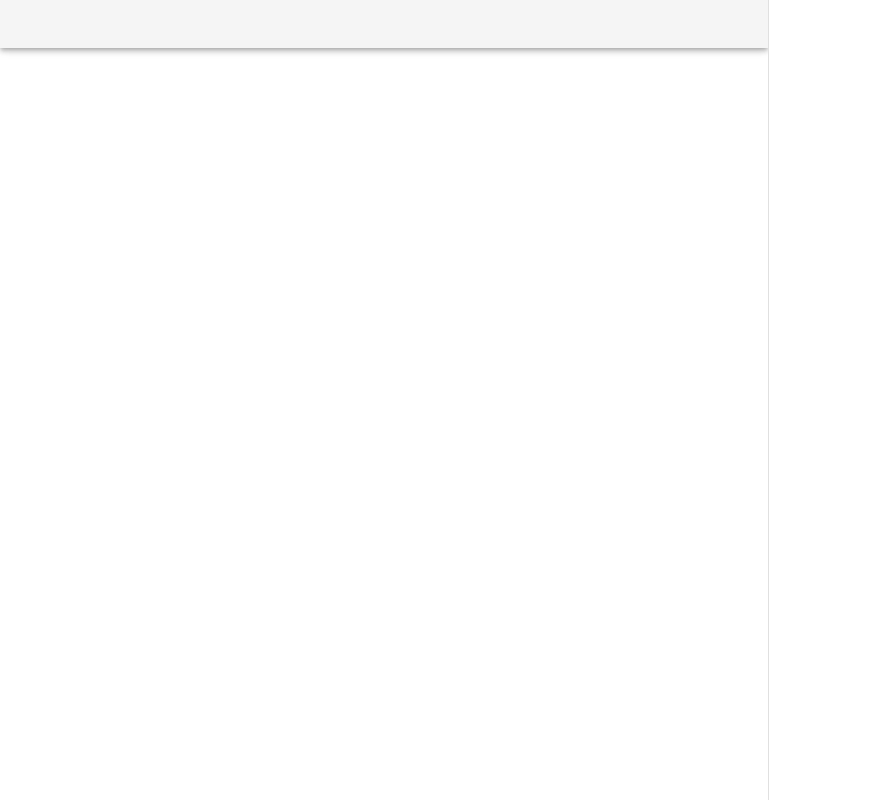
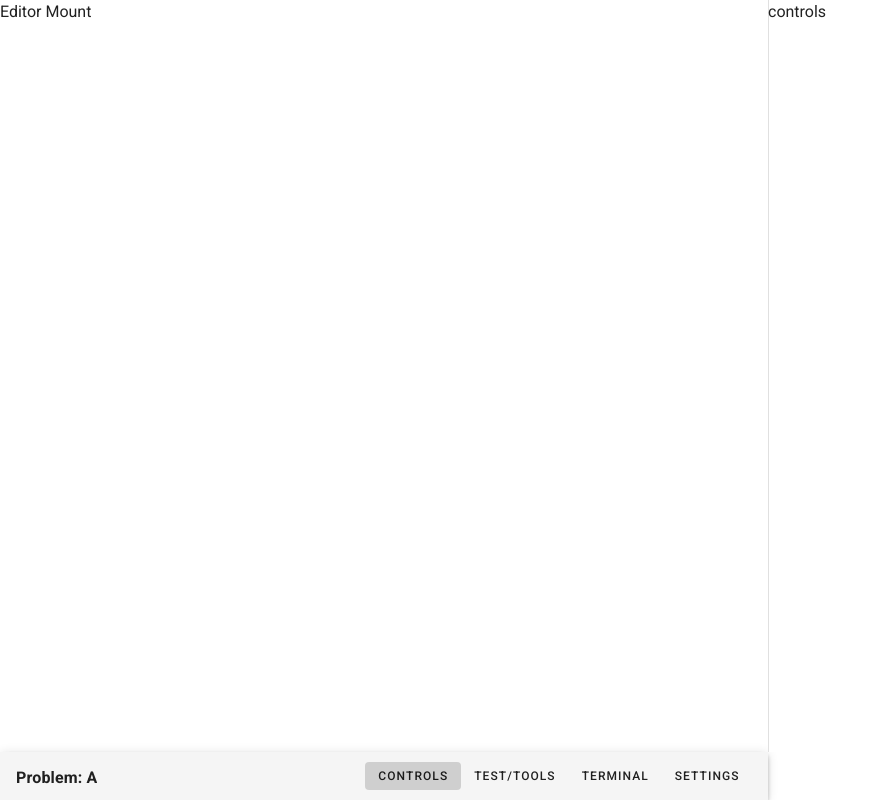
Before and after one commit to hnanacc/sprint, a Vue app: page /#/ in a window 1280 px wide. Shown: the whole page, without its empty margins (0-888 px from the left). Built offline with nearby package versions, Linux system fonts and the light colour scheme.

Commit message:
Added routes & some components

```diff
--- a/src/App.vue
+++ b/src/App.vue
@@ -1,16 +1,36 @@
 <template>
   <v-app app>
 
-    <v-navigation-drawer permanent right width="40%" app>
-      <router-view> </router-view>
+    <!-- App bar -> default on the top  -->
+    <AppBar></AppBar>
+
+    <!-- Navigation panel -> default on the right  -->
+    <v-navigation-drawer permanent :right="rightNavDrawer" width="40%" app>
+      <router-view></router-view>
     </v-navigation-drawer>
 
-    <v-app-bar dense app>
-    </v-app-bar>
 
-    <v-content>
-      <div id="editor"></div>
-    </v-content>
+
+    <!-- editor container -->
+    <v-content><Monaco></Monaco></v-content>
 
   </v-app>
 </template>
+
+<script>
+
+import Monaco from '@/editor/Monaco.vue';
+import AppBar from '@/components/AppBar.vue';
+
+export default {
+  components: {
+    Monaco,
+    AppBar
+  },
+  data(){
+    return {
+      rightNavDrawer: true,
+    }
+  }
+};
+</script>
--- a/src/background.js
+++ b/src/background.js
@@ -25,7 +25,7 @@ function createWindow() {
   })
 
   win.maximize(); // Maximize.
-  win.removeMenu(); // Don't need menu.
+  win.setMenuBarVisibility(false); // Don't need menu. win.removeMenu() not working.
 
 
   if (process.env.WEBPACK_DEV_SERVER_URL) {
--- /dev/null
+++ b/src/components/AppBar.vue
@@ -0,0 +1,48 @@
+<template>
+  <v-app-bar :bottom="bottomAppBar" dense app>
+    <v-toolbar-title>
+      <span class="subtitle-1 font-weight-bold">Problem: {{ title }}</span>
+    </v-toolbar-title>
+
+    <v-spacer></v-spacer>
+
+    <v-btn
+      small
+      v-for="btn in routes"
+      :key="btn.name"
+      text
+      router
+      :to="btn.link"
+      exact
+    >{{ btn.name }}</v-btn>
+  </v-app-bar>
+</template>
+
+<script>
+export default {
+  data() {
+    return {
+      bottomAppBar: true,
+      title: "A",
+      routes: [
+        {
+          name: "Controls",
+          link: "/"
+        },
+        {
+          name: "test/tools",
+          link: "/testsuite"
+        },
+        {
+          name: "terminal",
+          link: "/terminal"
+        },
+        {
+          name: "settings",
+          link: "/settings"
+        }
+      ]
+    };
+  }
+};
+</script>
--- /dev/null
+++ b/src/editor/Monaco.vue
@@ -0,0 +1,3 @@
+<template>
+    <div id="editor"> Editor Mount </div>
+</template>
--- a/src/router/index.js
+++ b/src/router/index.js
@@ -1,14 +1,33 @@
 import Vue from 'vue'
 import VueRouter from 'vue-router'
+import Controls from '@/views/Controls.vue'
+import Settings from '@/views/Settings.vue'
+import Terminal from '@/views/Terminal.vue'
+import Testsuite from '@/views/Testsuite.vue'
 
 Vue.use(VueRouter)
 
 const routes = [
-  // {
-  //   path: '/',
-  //   name: 'home',
-  //   component: Home
-  // }
+  {
+    path: '/',
+    name: 'controls',
+    component: Controls
+  },
+  {
+    path: '/settings',
+    name: 'settings',
+    component: Settings
+  },
+  {
+    path: '/terminal',
+    name: 'terminal',
+    component: Terminal
+  },
+  {
+    path: '/testsuite',
+    name: 'testsuite',
+    component: Testsuite
+  }
 ]
 
 const router = new VueRouter({
--- /dev/null
+++ b/src/views/Controls.vue
@@ -0,0 +1,3 @@
+<template>
+    <div> controls </div>
+</template>
--- /dev/null
+++ b/src/views/Settings.vue
@@ -0,0 +1,3 @@
+<template>
+    <div> settings </div>
+</template>
--- /dev/null
+++ b/src/views/Terminal.vue
@@ -0,0 +1,3 @@
+<template>
+    <div> terminal </div>
+</template>
--- /dev/null
+++ b/src/views/Testsuite.vue
@@ -0,0 +1,3 @@
+<template>
+    <div> testSuite </div>
+</template>
```
Also changed, not shown: src/components/HelloWorld.vue (deleted, +0 -144 lines), src/editor/monaco-loader.js (added).
